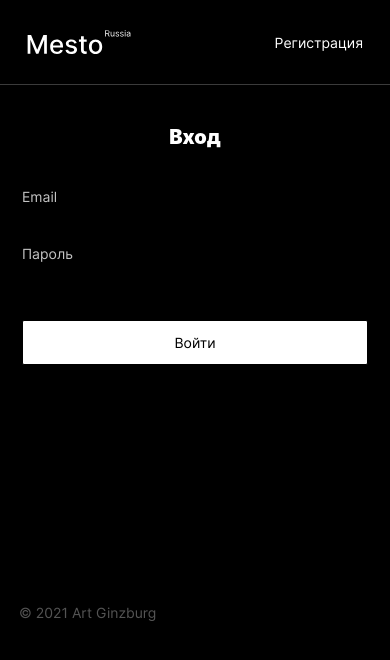
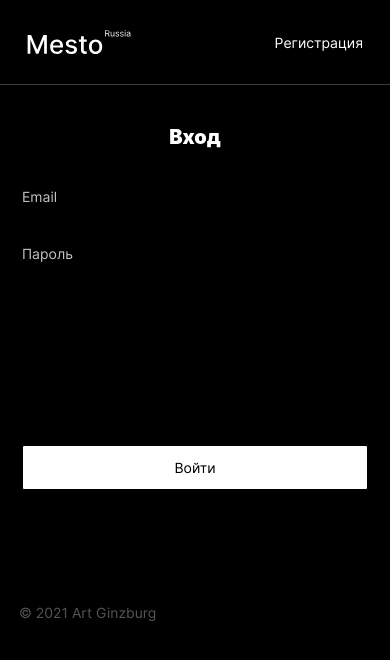
Before and after one commit to artginzburg/react-mesto-auth, a React (Create React App) app: page /login in a window 390 px wide. Shown: the top 660 px of the page. Built offline with nearby package versions, Linux system fonts and the light colour scheme; no server answers; a web font is replaced by a local one.

Commit message:
differentiate between auth_button and popup__button

```diff
--- /dev/null
+++ b/src/blocks/auth/__button/auth__button.css
@@ -0,0 +1,9 @@
+.auth__button {
+  margin-top: 196px;
+}
+
+@media screen and (max-width: 767px) {
+  .form__button {
+    margin-top: 153px;
+  }
+}
--- a/src/blocks/form/__button/form__button.css
+++ b/src/blocks/form/__button/form__button.css
@@ -12,8 +12,6 @@
   padding: 13px 0;
 
   cursor: pointer;
-
-  margin-top: 28px;
 
   transition-property: opacity background-color color;
   transition-duration: .2s;
--- /dev/null
+++ b/src/blocks/popup/__button/popup__button.css
@@ -0,0 +1,3 @@
+.popup__button {
+  margin-top: 28px;
+}
--- a/src/components/LoginOrRegister.jsx
+++ b/src/components/LoginOrRegister.jsx
@@ -44,7 +44,7 @@ const LoginOrRegister = memo(props => {
           value={password}
           onChange={handlePasswordChange}
         />
-        <button type="submit" className="form__button form__button_theme_dark">
+        <button type="submit" className="auth__button form__button form__button_theme_dark">
           {props.buttonTitle}
         </button>
       </Form>
--- a/src/components/PopupWithForm.jsx
+++ b/src/components/PopupWithForm.jsx
@@ -48,7 +48,7 @@ const PopupWithForm = memo(props => {
 
         <Form className="form" onSubmit={handleSubmit} onReset={props.onReset}>
           {children}
-          <button type="submit" className="form__button">
+          <button type="submit" className="popup__button form__button">
             {buttonTitle}
           </button>
         </Form>
--- a/src/index.css
+++ b/src/index.css
@@ -15,6 +15,7 @@
 
 @import url(./blocks/auth/auth.css);
 @import url(./blocks/auth/__title/auth__title.css);
+@import url(./blocks/auth/__button/auth__button.css);
 @import url(./blocks/auth/__signin/auth__signin.css);
 @import url(./blocks/auth/__login-link/auth__login-link.css);
 
@@ -60,6 +61,7 @@
 @import url(./blocks/popup/__close-button/_parent-corners/popup__close-button_parent-corners_straight.css);
 @import url(./blocks/popup/__container/popup__container.css);
 @import url(./blocks/popup/__title/popup__title.css);
+@import url(./blocks/popup/__button/popup__button.css);
 @import url(./blocks/popup/_type/popup_type_image.css);
 @import url(./blocks/popup/__figure/popup__figure.css);
 @import url(./blocks/popup/__image/popup__image.css);
```
